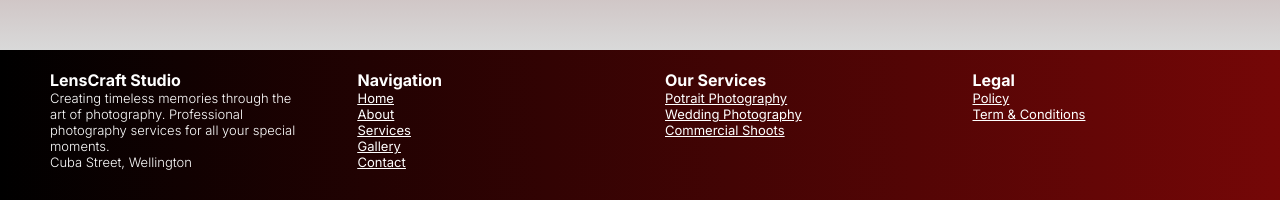
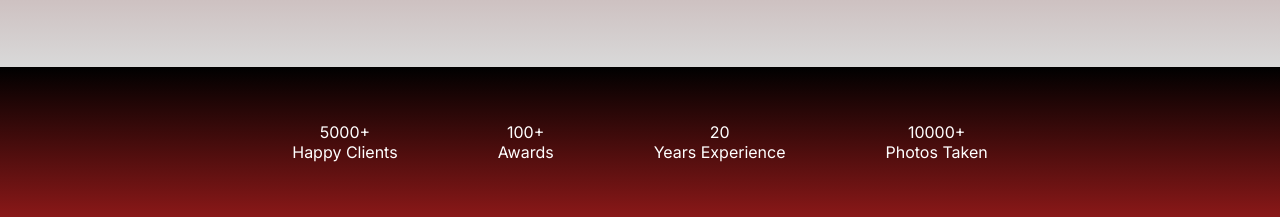
Before and after one commit to masrafe321/masrafe321.github.io, a plain HTML site: page pages/gallery.html in a window 1280 px wide. Shown: the part 600-817 px from the top of the page. Drawn offline with Linux system fonts and the light colour scheme.

Commit message:
Some changes

```diff
--- a/css/about.css
+++ b/css/about.css
@@ -1,5 +1,5 @@
 main {
-  height: calc(100vh - 300px);
+  min-height: calc(100vh - 300px);
   padding: 50px 20px;
 }
 
@@ -48,7 +48,7 @@ main ul li span:nth-child(2) {
 
 footer {
   display: flex;
-  height: 220px;
+  min-height: 220px;
   width: 100%;
   background: linear-gradient(90deg, #000000 0%, #750707 100%);
   align-items: center;
--- a/css/contact.css
+++ b/css/contact.css
@@ -5,7 +5,7 @@ main {
   flex-direction: column;
   row-gap: 30px;
   padding: 50px 0;
-  height: calc(100vh - 230px);
+  min-height: calc(100vh - 230px);
 }
 
 .address {
--- a/css/gallery.css
+++ b/css/gallery.css
@@ -1,5 +1,5 @@
 main {
-  height: calc(100vh - 230px);
+  min-height: calc(100vh - 230px);
   width: 100%;
   display: flex;
   flex-direction: column;
@@ -61,30 +61,25 @@ main button {
 }
 
 footer {
+  background: linear-gradient(180deg, #000000 0%, #8a1818 100%);
+  height: 150px;
+  width: 100%;
+  align-items: center;
   display: flex;
-  justify-content: space-between;
-  column-gap: 50px;
-  padding: 20px 50px;
-  height: 150px;
-  background: linear-gradient(90deg, #000000 0%, #750707 100%);
-  color: white;
+  justify-content: center;
 }
 
-footer div {
-  flex: 1;
+footer ul {
+  display: flex;
+  color: white;
+  justify-content: center;
+  list-style-type: none;
 }
 
-footer div p {
-  font-weight: 700;
-  font-style: 25px;
+footer ul li {
+  margin: 0 50px;
 }
 
-footer div ul {
-  list-style-type: none;
-  font-size: 13px;
-  text-decoration: underline;
+footer ul li p {
+  text-align: center;
 }
-
-footer div ul li a {
-  color: white;
-}
--- a/css/service.css
+++ b/css/service.css
@@ -4,7 +4,7 @@ main {
   padding: 50px 0;
   column-gap: 50px;
   width: 100%;
-  height: calc(100vh - 230px);
+  min-height: calc(100vh - 230px);
 }
 
 main ul {
--- a/pages/gallery.html
+++ b/pages/gallery.html
@@ -52,46 +52,24 @@
     </main>
 
     <footer>
-      <div>
-        <p>LensCraft Studio</p>
-        <p style="font-weight: 300; font-size: 13px">
-          Creating timeless memories through the art of photography.
-          Professional photography services for all your special moments.
-          <br />
-          Cuba Street, Wellington
-        </p>
-      </div>
-
-      <div>
-        <p>Navigation</p>
-
-        <ul>
-          <li><a href="/">Home</a></li>
-          <li><a href="/pages/about.html">About</a></li>
-          <li><a href="/pages/service.html">Services</a></li>
-          <li><a href="/pages/gallery.html">Gallery</a></li>
-          <li><a href="/pages/contact.html">Contact</a></li>
-        </ul>
-      </div>
-
-      <div>
-        <p>Our Services</p>
-
-        <ul>
-          <li>Potrait Photography</li>
-          <li>Wedding Photography</li>
-          <li>Commercial Shoots</li>
-        </ul>
-      </div>
-
-      <div>
-        <p>Legal</p>
-
-        <ul>
-          <li>Policy</li>
-          <li>Term & Conditions</li>
-        </ul>
-      </div>
+      <ul>
+        <li>
+          <p>5000+</p>
+          <p>Happy Clients</p>
+        </li>
+        <li>
+          <p>100+</p>
+          <p>Awards</p>
+        </li>
+        <li>
+          <p>20</p>
+          <p>Years Experience</p>
+        </li>
+        <li>
+          <p>10000+</p>
+          <p>Photos Taken</p>
+        </li>
+      </ul>
     </footer>
   </body>
 </html>
```
Also changed, not shown: pages/about.html (+5 -1 lines), pages/contact.html (+2 -3 lines), assets/map.webp (added).
